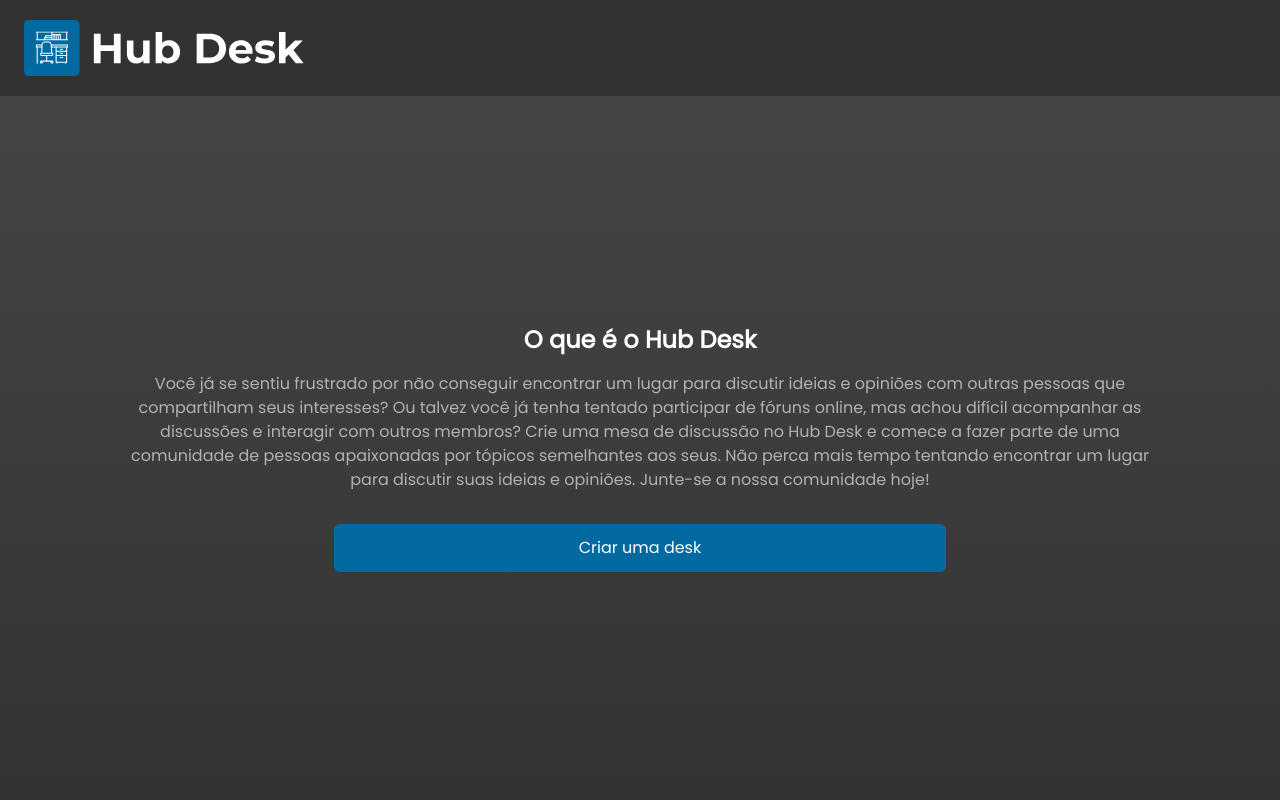
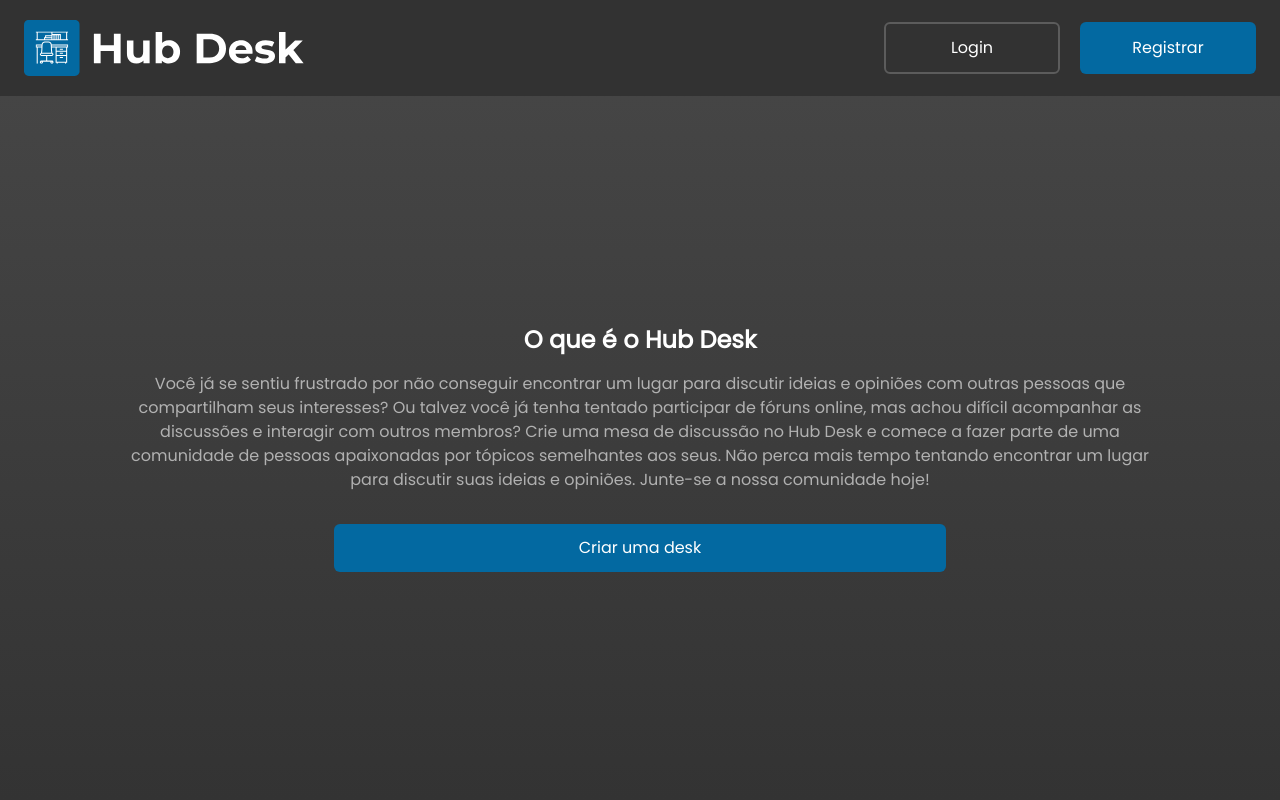
Before and after one commit to cguifernandes/hub-desk, a Next.js app: page / in a window 1280 px wide. Shown: the top 800 px of the page. Built offline with nearby package versions, Linux system fonts and the light colour scheme.

Commit message:
feat: adjustin loading in nav

```diff
--- a/src/components/Client/nav.tsx
+++ b/src/components/Client/nav.tsx
@@ -11,7 +11,7 @@ import Button from '../button'
 const Nav = () => {
   const [visibleModal, setVisibleModal] = useState(false)
   const [mounted, setMounted] = useState(true)
-  const { client } = useConnection()
+  const { client, isConnected } = useConnection()
 
   useEffect(() => {
     setMounted(false)
@@ -23,7 +23,7 @@ const Nav = () => {
 
   return (
     <>
-      {client ? (
+      {isConnected ? (
         client.map((client) => {
           return (
             <button
```
